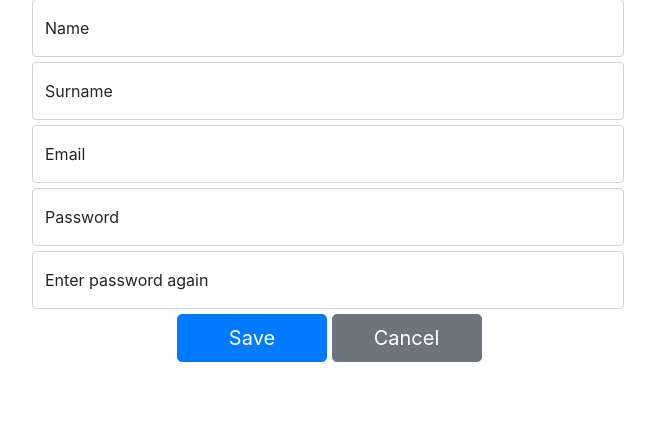
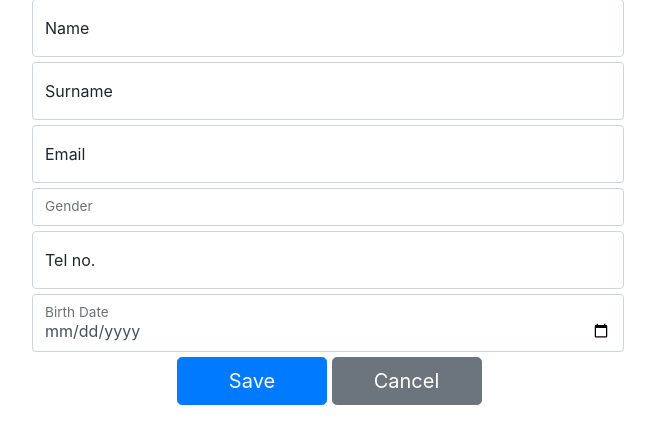
Before and after one commit to umutyildiz1/DjangoApp, a Django app: page /updateProfile/ in a window 1280 px wide. Shown: the part 143-587 px from the top of the page, without its empty margins (312-967 px from the left). Run offline with Django 3.2, Linux system fonts and the light colour scheme; some libraries are stand-ins or nearby versions.

Commit message:
Update updateProfile.html

```diff
--- a/tamircim/templates/updateProfile.html
+++ b/tamircim/templates/updateProfile.html
@@ -1,4 +1,3 @@
-
 {% extends "layout.html" %}
 {% load static %}
 {% block body %}
@@ -30,16 +29,23 @@
         </div>
         <!--Password-->
         <div class="form-floating" style="margin: 5px;">
-                        <input type="password" class="form-control" id="password" placeholder="Password">
-                        <label for="password">Password</label>
+          <select id="gender" class="form-control">
+            <option value="Male">Male</option>
+            <option value="Female">Female</option>
+          </select>
+          <label for="gender">Gender</label>
         </div>
         <div class="form-floating" style="margin: 5px;">
-                        <input type="password" class="form-control" id="password1" placeholder="Password">
-                        <label for="password1">Enter password again</label>
+          <input type="tel" class="form-control" id="tel" placeholder="tel">
+          <label for="tel1">Tel no.</label>
         </div>
-                      <div class = "btngrp">
-                    <button type="button" class="btn btn-primary btn-lg">Save</button>
-                  <button type="button" class="btn btn-secondary btn-lg">Cancel</button>
+        <div class="form-floating" style="margin: 5px;">
+          <input type="date" class="form-control" id="birth" placeholder="Birth Date">
+          <label for="birth">Birth Date</label>
+        </div>
+        <div class="btngrp">
+          <button type="button" onclick="window.location.href='../profile';" class="btn btn-primary btn-lg">Save</button>
+          <button type="button" onclick="window.location.href='../profile';" class="btn btn-secondary btn-lg">Cancel</button>
         </div>
 
       </div>
```
Lines whose indentation alone changed are shown as unchanged.
